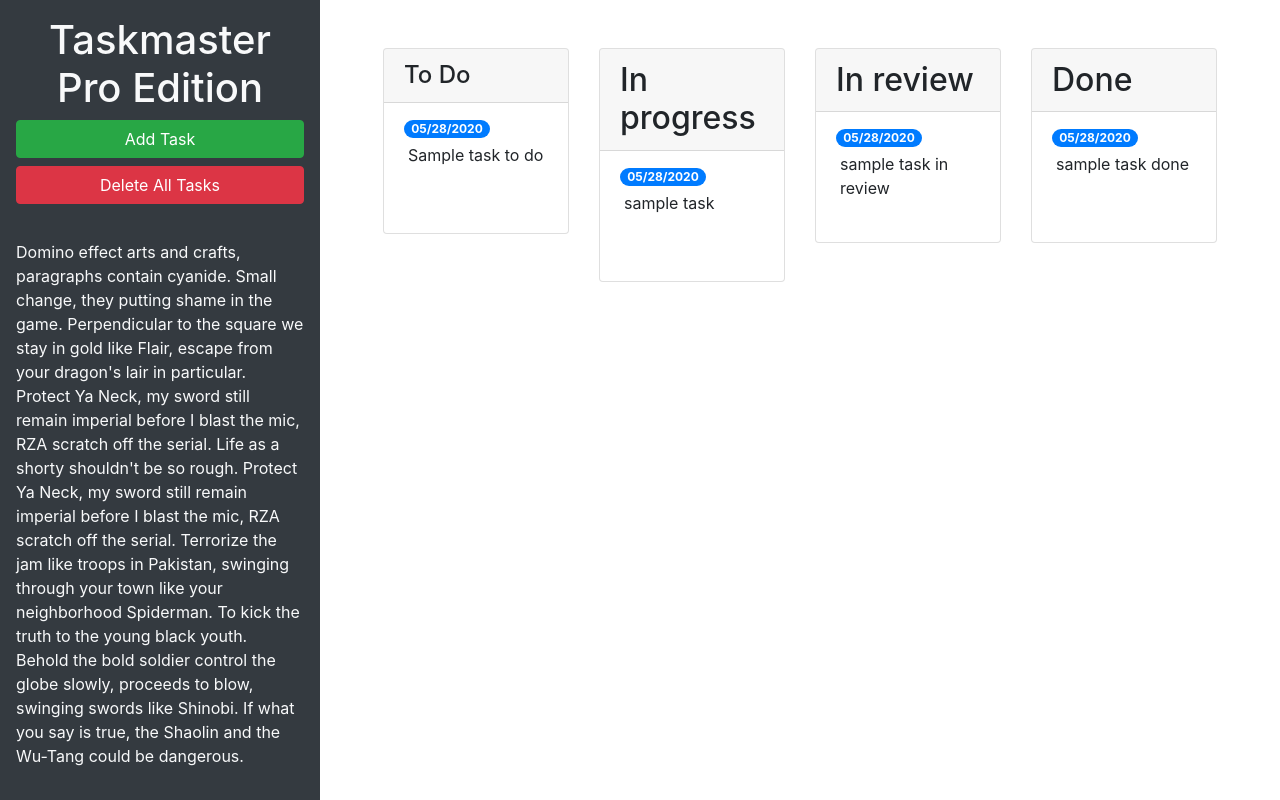
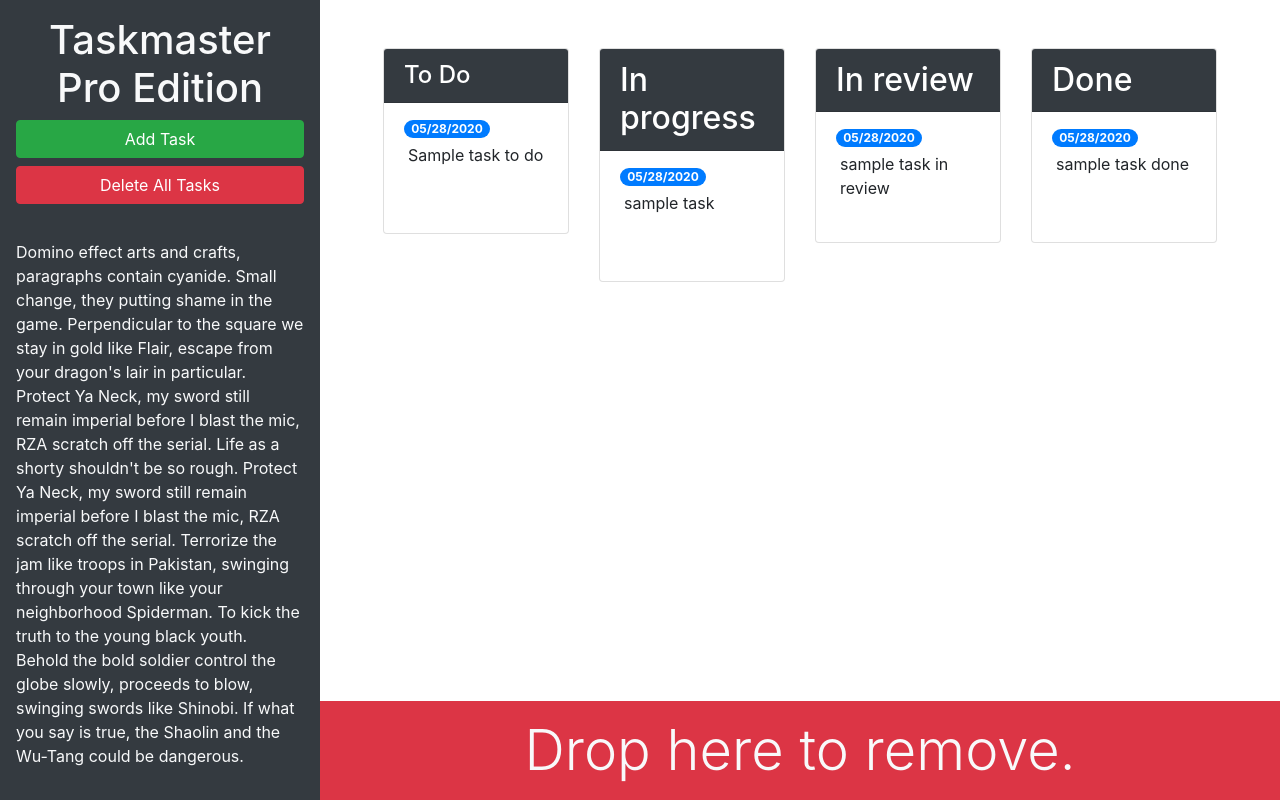
Before and after one commit to imjord/taskmaster-pro, a plain HTML site: page index.html in a window 1280 px wide. Drawn offline with nearby package versions, Linux system fonts and the light colour scheme.

Commit message:
added bootstrap classes

```diff
--- a/index.html
+++ b/index.html
@@ -13,12 +13,12 @@
 <body>
 
   <div class="row min-vh-100 no-gutters">
-    <header class="col-12 col-lg-3 bg-dark text-light d-flex flex-column p-4 p-lg-3">
+    <header class="col-12 col-lg-3 bg-dark text-light sticky-top d-flex flex-column p-4 p-lg-3">
       <h1 class="text-center">Taskmaster Pro Edition</h1>
       <button id="create-task" class="btn btn-block btn-success" data-toggle="modal" data-target="#task-form-modal">Add
         Task</button>
       <button id="remove-tasks" class="btn btn-block btn-danger">Delete All Tasks</button>
-      <p class="mt-auto">Domino effect arts and crafts, paragraphs contain cyanide. Small change, they putting shame in
+      <p class="mt-auto d-none d-lg-block">Domino effect arts and crafts, paragraphs contain cyanide. Small change, they putting shame in
         the game. Perpendicular to the square we stay in gold like Flair, escape from your dragon's lair in particular.
         Protect Ya Neck, my sword still remain imperial before I blast the mic, RZA scratch off the serial. Life as a
         shorty shouldn't be so rough. Protect Ya Neck, my sword still remain imperial before I blast the mic, RZA
@@ -28,12 +28,12 @@
         could be dangerous.
       </p>
     </header>
-    <main class="col-12 col-lg-9">
+    <main class="col-12 col-lg-9 d-flex flex-column">
       <div class="m-5 row justify-content-around">
         <!--  to do start  -->
         <div class="col-12 col-md-6 col-xl-3 mb-3">
           <div class="card">
-            <h4 class="card-header">
+            <h4 class="card-header text-white bg-dark">
               To Do
             </h4>
             <ul id="list-toDo" class="list-group list-group-flush">
@@ -48,7 +48,7 @@
         <!--  in progress start -->
         <div class="col-12 col-md-6 col-xl-3 mb-3">
             <div class="card">
-              <h2 class="card-header">In progress</h2>
+              <h2 class="card-header text-white bg-dark">In progress</h2>
               <ul id="list-inProgress" class="list-group list-group-flush">
                 <li class="list-group-item">
                   <span class="badge badge-primary badge-pill">05/28/2020</span>
@@ -61,7 +61,7 @@
       <!--  in review start -->
       <div class="col-12 col-md-6 col-xl-3 mb-3">
         <div class="card">
-        <h2 class="card-header">In review </h2>
+        <h2 class="card-header text-white bg-dark">In review </h2>
         <ul id="list-inReview" class="list-group list-group-flush">
           <li class="list-group-item">
             <span class="badge badge-primary badge-pill"> 05/28/2020</span>
@@ -74,7 +74,7 @@
       <!-- done start -->
       <div class="col-12 col-md-6 col-xl-3 mb-3">
         <div class="card">
-        <h2 class="card-header"> Done </h2>
+        <h2 class="card-header text-white bg-dark"> Done </h2>
         <ul id="list-done" class="list-group list-group-flush">
           <li class="list-group-item">
             <span class="badge badge-primary badge-pill"> 05/28/2020</span>
@@ -84,6 +84,11 @@
       </div>
       </div>
       <!-- done end -->
+  </div>
+  <div id="trash" class="mt-auto">
+    <div class="w-100 bg-danger p-3 text-center text-light display-4">
+      Drop here to remove.
+    </div>
   </div>
   </main>
   </div>
```
